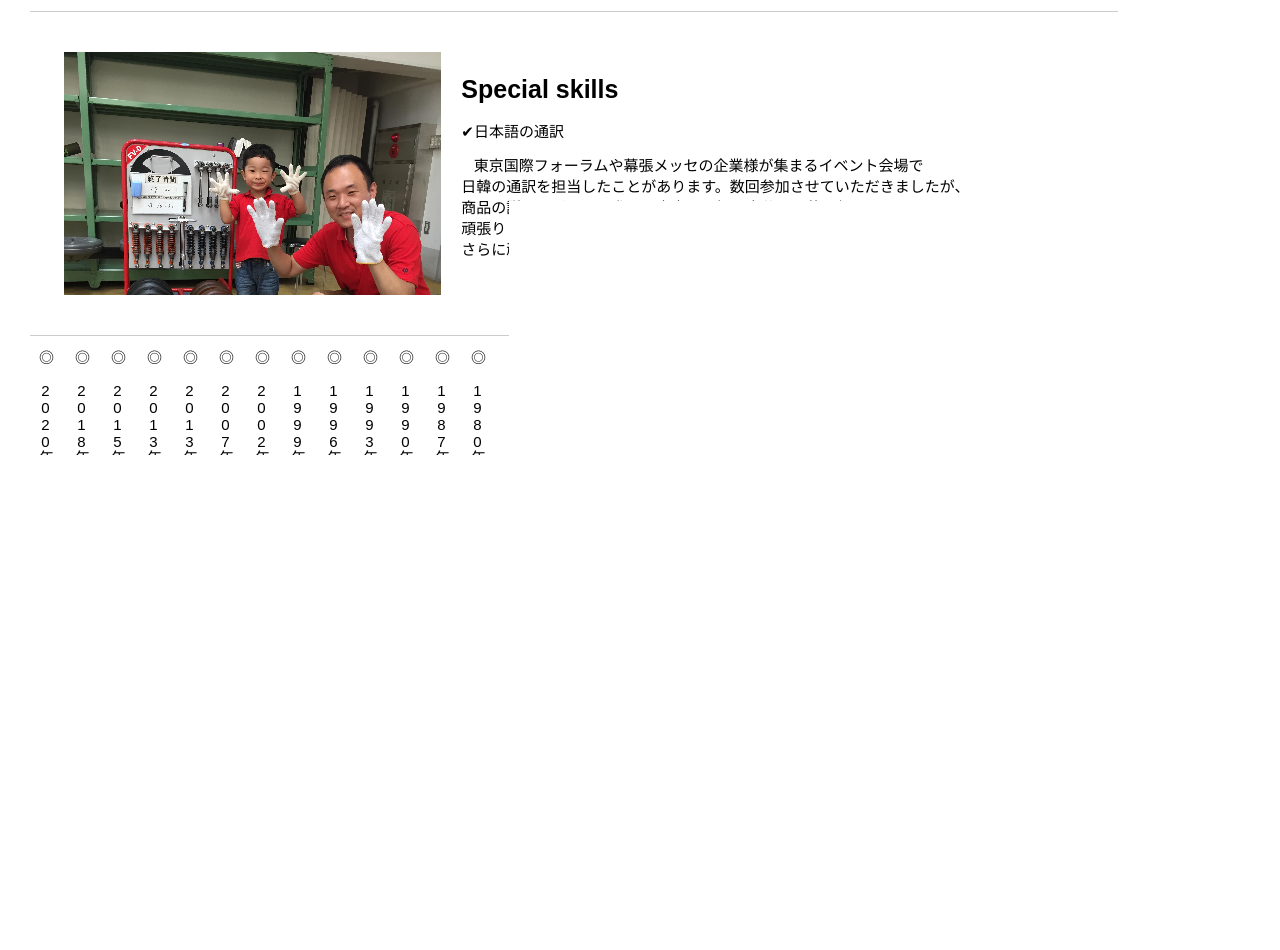
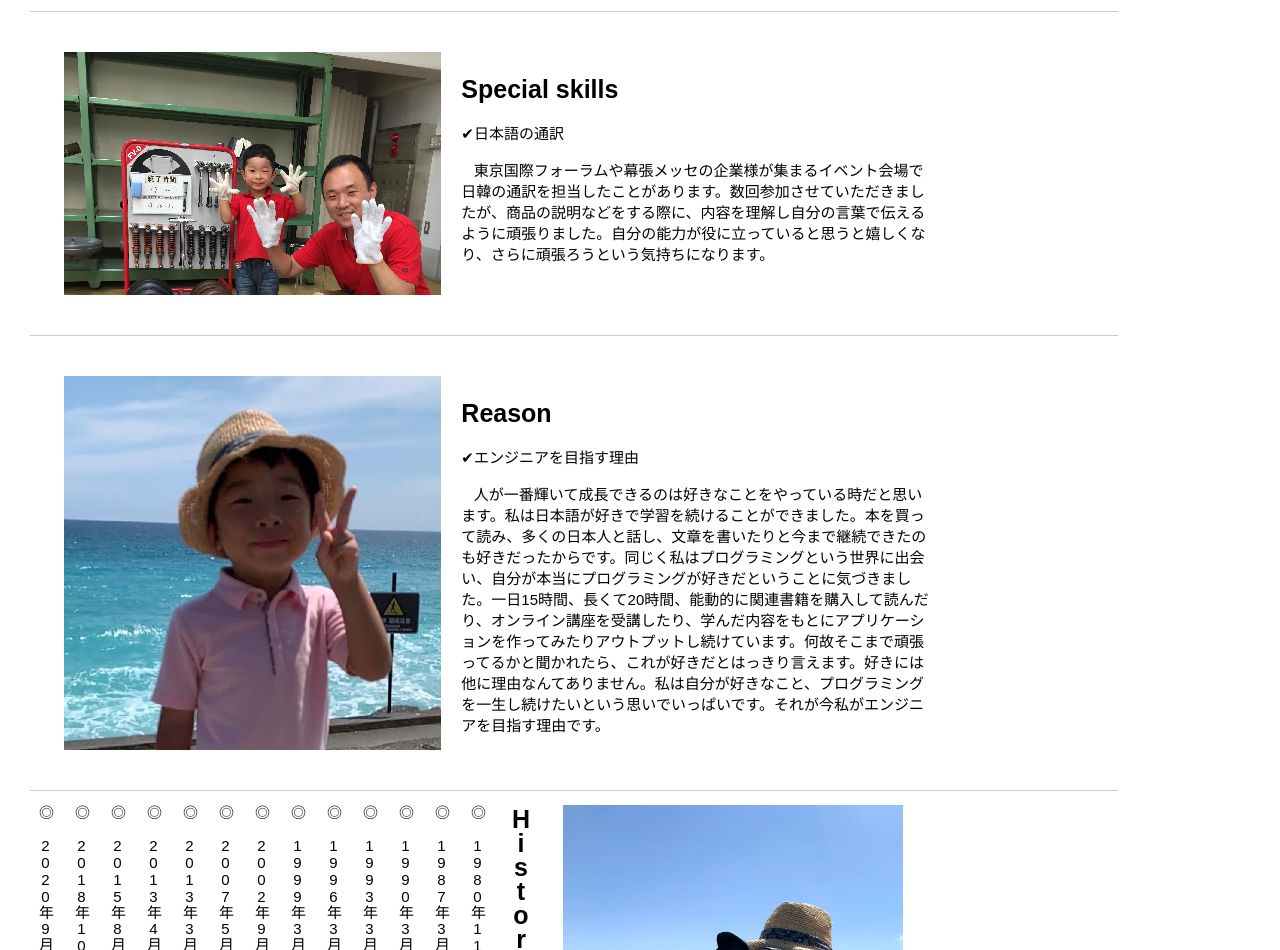
Before and after one commit to redrabbit1104/homepage, a plain HTML site: page profile/profile-index.html in a window 1280 px wide. Shown: the part 1070-2020 px from the top of the page. Before the commit the page ends 1880 px from the top, so only its background shows below. Drawn offline with Linux system fonts and the light colour scheme.

Commit message:
edit_profile

```diff
--- a/assets/css/profile-index.css
+++ b/assets/css/profile-index.css
@@ -10,7 +10,8 @@ header {
 }
 
 .facial,
-.special {
+.special,
+.reason_for_engineer {
   display: grid;
   grid-template-columns: 1.5fr 3fr;
   grid-template-rows: 0.5fr 3fr;
@@ -20,8 +21,7 @@ header {
   row-gap: 15px;
 }
 
-.facial_photo,
-.special_photo {
+.facial_photo {
   grid-column: 1/2;
   grid-row: 1/3;
   background-image: url("../img/pic5.png");
@@ -35,23 +35,34 @@ header {
   background-size: cover;
 }
 
+.reason_for_engineer_photo {
+  grid-column: 1/2;
+  grid-row: 1/3;
+  background-image: url("../img/IMG_1280.jpeg");
+  background-size: cover;
+}
+
 .facial_name,
-.special_name {
+.special_name,
+.reason_for_engineer {
   grid-column: 2/3;
   grid-row: 1/1;
   font-size: 25px;
 }
 
 .facial_name h1,
-.special_name h1 {
+.special_name h1,
+.reason_for_engineer h1 {
   margin-bottom: 7px;
 }
 
 .facial_info_wrapper,
-.special_info_wrapper {
+.special_info_wrapper,
+.reason_for_engineer_info_wrapper {
   grid-column: 2/3;
   grid-row: 2/3;
   font-size: 15px;
+  width: 470px;
 }
 
 .facial_text {
@@ -59,8 +70,12 @@ header {
   margin-bottom: 5px;
 }
 
-.specail_text {
-  border-bottom: solid 3px;
+.special_text {
+  margin-bottom: 5px;
+  line-height: 20px;
+}
+
+.reason_for_engineer_text {
   margin-bottom: 5px;
   line-height: 20px;
 }
--- a/profile/profile-index.html
+++ b/profile/profile-index.html
@@ -98,7 +98,27 @@
                 <div class="special_info">
                     <ul>
                         <li>✔︎<span class="special_text">日本語の通訳</span><br><br>
-                            <p>&nbsp;&nbsp;&nbsp;東京国際フォーラムや幕張メッセの企業様が集まるイベント会場で<br>日韓の通訳を担当したことがあります。数回参加させていただきましたが、<br>商品の説明などをする際に、内容を理解し自分の言葉で伝えるように<br>頑張りました。自分の能力が役に立っていると思うと嬉しくなり、<br>さらに頑張ろうという気持ちになります。
+                            <p>&nbsp;&nbsp;&nbsp;東京国際フォーラムや幕張メッセの企業様が集まるイベント会場で日韓の通訳を担当したことがあります。数回参加させていただきましたが、商品の説明などをする際に、内容を理解し自分の言葉で伝えるように頑張りました。自分の能力が役に立っていると思うと嬉しくなり、さらに頑張ろうという気持ちになります。
+                            </p>
+                    </ul>
+                </div>
+            </div>
+        </section>
+    </div>
+
+    <hr style="width:85vw; margin-left:30px">
+
+    <div class="profile_wrapper">
+        <section class="reason_for_engineer">
+            <figure class="reason_for_engineer_photo"></figure>
+            <div class="reason_for_engineer_name">
+                <h1><br>Reason</h1>
+            </div>
+            <div class="reason_for_engineer_info_wrapper">
+                <div class="reason_for_engineer_info">
+                    <ul>
+                        <li>✔︎<span class="reason_for_engineer_text">エンジニアを目指す理由</span><br><br>
+                            <p>&nbsp;&nbsp;&nbsp;人が一番輝いて成長できるのは好きなことをやっている時だと思います。私は日本語が好きで学習を続けることができました。本を買って読み、多くの日本人と話し、文章を書いたりと今まで継続できたのも好きだったからです。同じく私はプログラミングという世界に出会い、自分が本当にプログラミングが好きだということに気づきました。一日15時間、長くて20時間、能動的に関連書籍を購入して読んだり、オンライン講座を受講したり、学んだ内容をもとにアプリケーションを作ってみたりアウトプットし続けています。何故そこまで頑張ってるかと聞かれたら、これが好きだとはっきり言えます。好きには他に理由なんてありません。私は自分が好きなこと、プログラミングを一生し続けたいという思いでいっぱいです。それが今私がエンジニアを目指す理由です。
                             </p>
                     </ul>
                 </div>
```
Also changed, not shown: assets/img/IMG_1280.jpeg (added).
